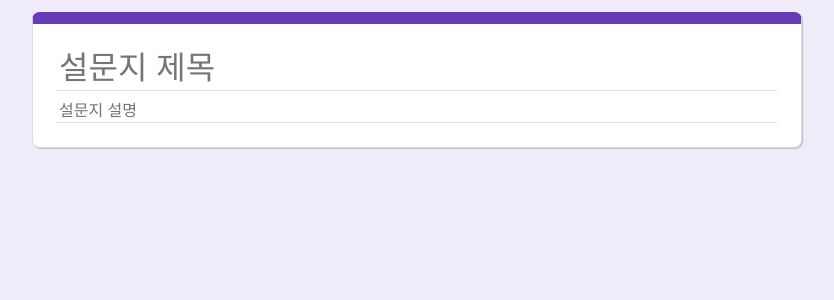
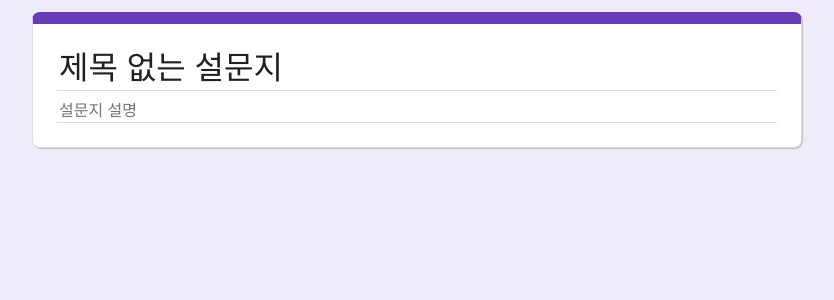
Before and after one commit to shyunju7/google-form-clone, a React (Create React App) app: page / in a window 1280 px wide. Shown: the top 300 px of the page, without its empty margins (223-1057 px from the left). Built offline with nearby package versions, Linux system fonts and the light colour scheme.

Commit message:
✨ feat : set the form title and description input

```diff
--- a/src/components/TitleContainer/index.tsx
+++ b/src/components/TitleContainer/index.tsx
@@ -1,16 +1,47 @@
 import * as React from "react";
 import * as S from "./style";
 
-const TitleContainer = () => {
-  // 입력창에서 focusout될 때, 저장 필요
+export interface FormPreferencesProps {
+  title: string;
+  description: string;
+}
 
+interface TitleContainerProps {
+  formPreferences: FormPreferencesProps;
+  handleOnChange: (name: string, value: string) => void;
+  handleOnBlur: (name: string, value: string) => void;
+}
+const TitleContainer = ({
+  formPreferences,
+  handleOnChange,
+  handleOnBlur,
+}: TitleContainerProps) => {
+  const { title, description } = formPreferences;
   return (
     <S.TitleWrapper>
-      <S.Input className="input_title" type="text" placeholder="설문지 제목" />
+      <S.Input
+        className="input_title"
+        type="text"
+        placeholder="설문지 제목"
+        value={title}
+        onChange={({
+          target: { value },
+        }: React.ChangeEvent<HTMLInputElement>) =>
+          handleOnChange("title", value)
+        }
+        onBlur={() => handleOnBlur("title", title)}
+      />
       <S.Input
         className="input_description"
         type="text"
         placeholder="설문지 설명"
+        value={description}
+        onChange={({
+          target: { value },
+        }: React.ChangeEvent<HTMLInputElement>) =>
+          handleOnChange("description", value)
+        }
+        onBlur={() => handleOnBlur("description", description)}
       />
     </S.TitleWrapper>
   );
--- a/src/pages/Main/index.tsx
+++ b/src/pages/Main/index.tsx
@@ -1,10 +1,38 @@
 import * as React from "react";
 import * as S from "./style";
 import TitleContainer from "../../components/TitleContainer";
+import { useDispatch } from "react-redux";
+import { updateFormDescription, updateFormTitle } from "../../reducers/form";
 const Main = () => {
+  const dispatch = useDispatch();
+  const [formPreferences, setFormPreferences] = React.useState({
+    title: "제목 없는 설문지",
+    description: "",
+  });
+
+  const handleOnChangeFormPreferences = (name: string, value: string) => {
+    console.log(name, value);
+    setFormPreferences({
+      ...formPreferences,
+      [name]: value,
+    });
+  };
+
+  const handleOnBlur = (name: string, value: string) => {
+    if (name === "title") {
+      dispatch(updateFormTitle(value));
+      return;
+    }
+    dispatch(updateFormDescription(value));
+  };
+
   return (
     <S.MainContainer>
-      <TitleContainer />
+      <TitleContainer
+        formPreferences={formPreferences}
+        handleOnChange={handleOnChangeFormPreferences}
+        handleOnBlur={handleOnBlur}
+      />
     </S.MainContainer>
   );
 };
```
